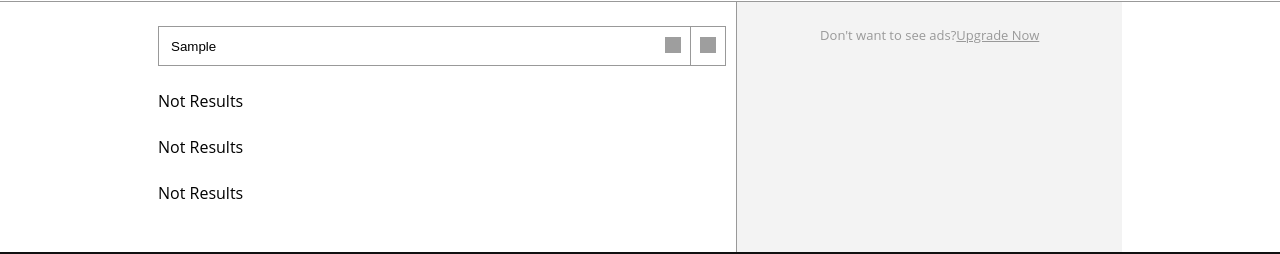
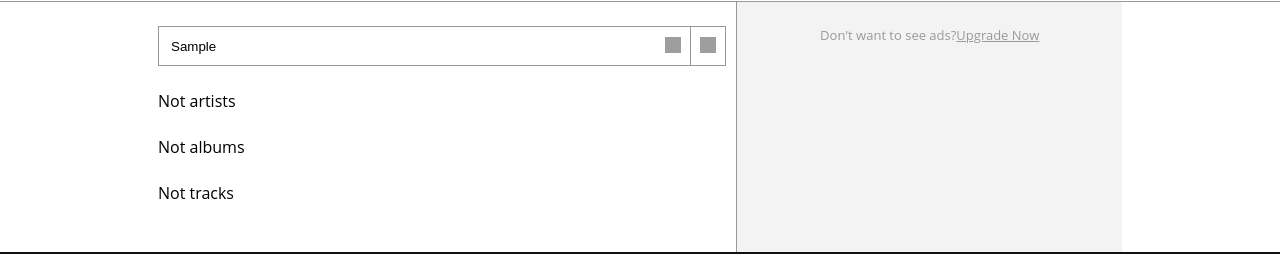
Before and after one commit to L1zav3ta/last_fm, a React (Create React App) app: page /search in a window 1280 px wide. Both pictures are taken after typing "Sample" into the empty fields and a click on the button 708 px from the left and 161 px from the top of the page. Shown: the part 180-434 px from the top of the page. Built offline with nearby package versions, Linux system fonts and the light colour scheme; no server answers; grey boxes are pictures that could not be loaded.

Commit message:
Fix errors

```diff
--- a/src/components/SearchPage/NotResults.tsx
+++ b/src/components/SearchPage/NotResults.tsx
@@ -1,7 +1,8 @@
-export const NotResults = () => {
+export const NotResults = (props: {section: string}) => {
+    const {section} = props;
     return(
         <section className="main__section">
-            <p className='main__search-content__block-item'>Not Results</p>
+            <p className="main__search-content__block-item">Not {section}</p>
         </section>
     );
 };
--- a/src/components/SearchPage/Search.tsx
+++ b/src/components/SearchPage/Search.tsx
@@ -141,21 +141,21 @@ export const Search = () => {
                                 artists={searchData.artists}
                             />
                             : (value && !searchData.artists.length)?
-                                <NotResults/>  : <></>
+                                <NotResults section="artists"/>  : <></>
                         }
                         {searchData.albums.length?
                             <AlbumsList
                                 albums={searchData.albums}
                             />
                             : (value && !searchData.albums.length)?
-                                <NotResults/>  : <></>
+                                <NotResults section="albums"/>  : <></>
                         }
                         {searchData.tracks.length?
                             <TracksList
                                 tracks={searchData.tracks}
                             />
                             : (value && !searchData.tracks.length)?
-                                <NotResults/>  : <></>
+                                <NotResults section="tracks"/>  : <></>
                         }
                     </div>
                     <div className="main__search-content__right-side">
```
